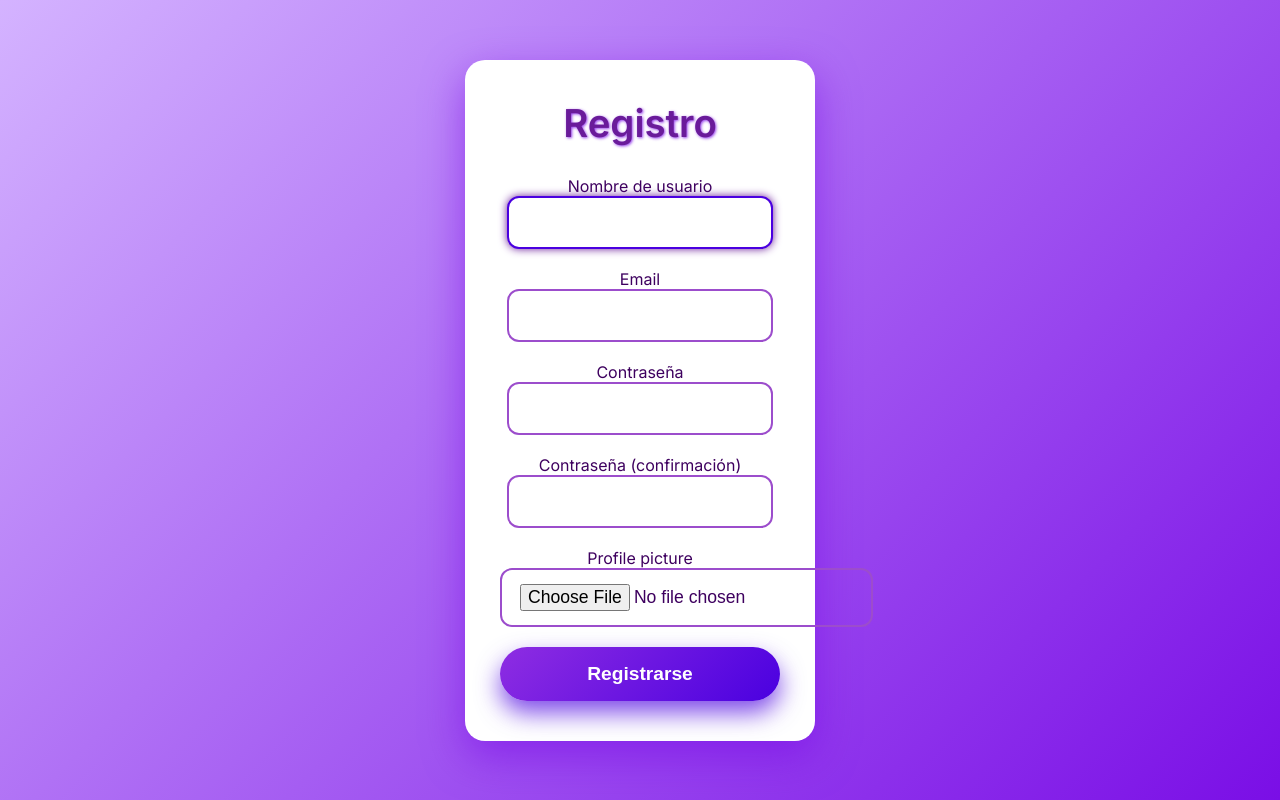
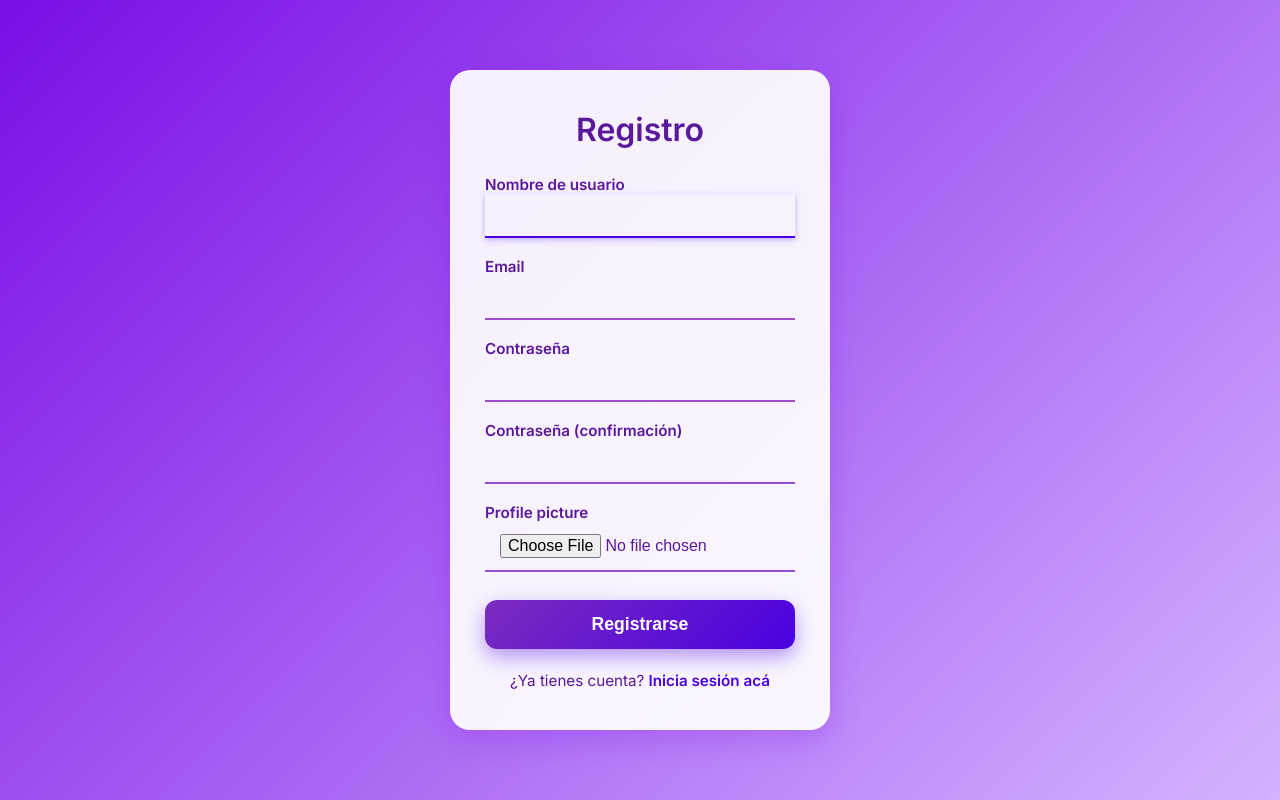
Before and after one commit to lunappp/ecoSmart, a Django app: page /Register/ in a window 1280 px wide. Run offline with Django 5.2, Linux system fonts and the light colour scheme.

Commit message:
leo ponce el mejor el que sabe mas de esto cambio, volver al dashboard y redirect de register al login

```diff
--- a/EcoSmart/App/static/auth/registro.css
+++ b/EcoSmart/App/static/auth/registro.css
@@ -1,3 +1,14 @@
+/* VARIABLES */
+:root {
+  --color-primary: #7a0ee6;
+  --color-secondary: #d4b3ff;
+  --color-accent: #4a00e0;
+  --color-accent-dark: #5a189a;
+  --color-bg: #fff;
+  --shadow-strong: rgba(122, 14, 230, 0.45);
+  --shadow-soft: rgba(122, 14, 230, 0.25);
+}
+
 /* RESET */
 * {
   margin: 0;
@@ -5,105 +16,123 @@
   box-sizing: border-box;
 }
 
+/* FONDO */
 body {
   font-family: 'Inter', Arial, sans-serif;
-  background: linear-gradient(135deg, #d4b3ff, #7a0ee6);
+  background: linear-gradient(135deg, var(--color-primary), var(--color-secondary));
   min-height: 100vh;
   display: flex;
   justify-content: center;
   align-items: center;
   padding: 20px;
-  color: #3e005f;
+  color: var(--color-accent-dark);
 }
 
+/* CONTENEDOR REGISTRO */
 .registro {
-  background: #fff;
+  background: rgba(255, 255, 255, 0.92);
   padding: 40px 35px;
   border-radius: 20px;
-  box-shadow: 0 15px 40px rgba(122, 14, 230, 0.6);
-  width: 350px;
-  max-width: 100%;
+  box-shadow: 0 10px 30px var(--shadow-soft);
+  width: 380px;
   text-align: center;
-  transition: transform 0.3s ease;
+  backdrop-filter: blur(10px);
+  transition: transform 0.3s ease, box-shadow 0.3s ease;
 }
 
 .registro:hover {
-  transform: translateY(-10px);
-  box-shadow: 0 25px 50px rgba(122, 14, 230, 0.8);
+  transform: translateY(-5px);
+  box-shadow: 0 18px 40px var(--shadow-strong);
 }
 
+/* TITULO */
 .registro h2 {
   font-weight: 700;
-  font-size: 2.4rem;
-  margin-bottom: 30px;
-  color: #6a1b9a;
-  text-shadow: 1px 1px 3px rgba(122, 14, 230, 0.8);
+  font-size: 2rem;
+  margin-bottom: 25px;
+  color: var(--color-accent-dark);
 }
 
+/* FORMULARIO */
 .registro form {
   display: flex;
   flex-direction: column;
-  gap: 20px;
+  gap: 18px;
+  text-align: left;
 }
 
+.registro label {
+  font-size: 0.95rem;
+  font-weight: 600;
+  color: var(--color-accent-dark);
+  margin-bottom: 5px;
+}
+
+/* INPUTS */
 .registro input {
-  padding: 14px 18px;
-  font-size: 1.1rem;
-  border: 2px solid #9c4dcc;
-  border-radius: 12px;
+  padding: 12px 15px;
+  font-size: 1rem;
+  border: none;
+  border-bottom: 2px solid #9c4dcc;
+  background: transparent;
   outline: none;
   transition: border-color 0.3s ease, box-shadow 0.3s ease;
-}
-
-.registro input::placeholder {
-  color: #a17ecc;
-  font-weight: 500;
+  width: 100%;
 }
 
 .registro input:focus {
-  border-color: #4a00e0;
-  box-shadow: 0 0 8px #6a1b9a;
+  border-color: var(--color-accent);
+  box-shadow: 0 2px 6px rgba(74, 0, 224, 0.3);
 }
 
+/* BOTON */
 .registro button {
-  background: linear-gradient(135deg, #8e2de2, #4a00e0);
+  margin-top: 10px;
+  background: linear-gradient(135deg, #7b2cbf, var(--color-accent));
   color: white;
-  font-weight: 700;
-  font-size: 1.2rem;
-  padding: 16px 0;
+  font-weight: 600;
+  font-size: 1.1rem;
+  padding: 14px 0;
   border: none;
-  border-radius: 50px;
+  border-radius: 12px;
   cursor: pointer;
-  box-shadow: 0 12px 25px rgba(74, 0, 224, 0.7);
-  transition: background 0.4s ease, box-shadow 0.4s ease, transform 0.3s ease;
+  box-shadow: 0 8px 20px rgba(74, 0, 224, 0.4);
+  transition: background 0.3s ease, transform 0.2s ease;
 }
 
 .registro button:hover {
-  background: linear-gradient(135deg, #4a00e0, #8e2de2);
-  box-shadow: 0 15px 40px rgba(122, 14, 230, 0.9);
-  transform: translateY(-3px);
+  background: linear-gradient(135deg, var(--color-accent), #7b2cbf);
+  transform: scale(1.03);
 }
 
 .registro button:active {
-  transform: translateY(0);
-  box-shadow: 0 10px 30px rgba(74, 0, 224, 0.6);
+  transform: scale(0.96);
 }
 
-/* Responsive */
-@media (max-width: 400px) {
-  .registro {
-    padding: 30px 25px;
-    width: 90vw;
-  }
-  .registro h2 {
-    font-size: 2rem;
-  }
-  .registro input {
-    font-size: 1rem;
-    padding: 12px 15px;
-  }
-  .registro button {
-    font-size: 1.1rem;
-    padding: 14px 0;
-  }
+/* LINK AL LOGIN */
+.redirect {
+  margin-top: 22px;
+  font-size: 0.95rem;
+  text-align: center;
+  color: var(--color-accent-dark);
 }
+
+.redirect a {
+  color: var(--color-accent);
+  font-weight: 600;
+  text-decoration: none;
+  transition: color 0.3s ease;
+}
+
+.redirect a:hover {
+  color: #7b2cbf;
+  text-decoration: underline;
+}
+
+/* MENSAJES DE ERROR */
+.mensajes {
+  margin-top: 18px;
+  list-style: none;
+  font-size: 0.9rem;
+  color: #b5179e;
+}
--- a/EcoSmart/App/templates/auth/registro/registro.html
+++ b/EcoSmart/App/templates/auth/registro/registro.html
@@ -5,9 +5,8 @@
   <meta name="viewport" content="width=device-width, initial-scale=1" />
   <title>Registro - EcoSmart</title>
   <link href="https://fonts.googleapis.com/css2?family=Inter:wght@400;600&display=swap" rel="stylesheet"/>
-      {%load static%}
-  <link rel="stylesheet" href="{% static 'Auth/registro.css'%}">
-
+  {% load static %}
+  <link rel="stylesheet" href="{% static 'Auth/registro.css' %}">
 </head>
 <body>
   <main class="registro">
@@ -16,16 +15,21 @@
       {% csrf_token %}
       {% for campo in registerForm %}
         <div>
-                        <!-- Mostrar la etiqueta del campo -->
-                        <label for="{{ campo.id_for_label }}">{{ campo.label }}</label> <br>
-                        <!-- Mostrar el campo de formulario -->
-                        {{ campo }} <br>
+          <label for="{{ campo.id_for_label }}">{{ campo.label }}</label><br>
+          {{ campo }}<br>
         </div>
-            {% endfor %}            {%for field,error in errores.items%}
-              {{field}}:{{error}}
       {% endfor %}
+
+      {% for field, error in errores.items %}
+        <p class="mensajes">{{ field }}: {{ error }}</p>
+      {% endfor %}
+
       <button type="submit">Registrarse</button>
     </form>
+
+    <p class="redirect">
+      ¿Ya tienes cuenta? <a href="http://127.0.0.1:8000/Login/">Inicia sesión acá</a>
+    </p>
   </main>
 </body>
 </html>
--- a/EcoSmart/App/templates/planes/crear_plan.html
+++ b/EcoSmart/App/templates/planes/crear_plan.html
@@ -35,7 +35,8 @@
 
             <button type="submit" class="btn-crear">Crear Plan</button>
         </form>
-        <a href="{% url 'Dashboard' %}" class="btn-volver">Volver al Dashboard</a>
+        <a href="{% url 'Dashboard' %}" class="btn-volver">← Volver al Dashboard</a>
+
     </div>
 </body>
 </html>
```
Also changed, not shown: EcoSmart/App/static/planes/crear_plan.css (+62 -0 lines), EcoSmart/db.sqlite3. Lines whose indentation alone changed are shown as unchanged.
